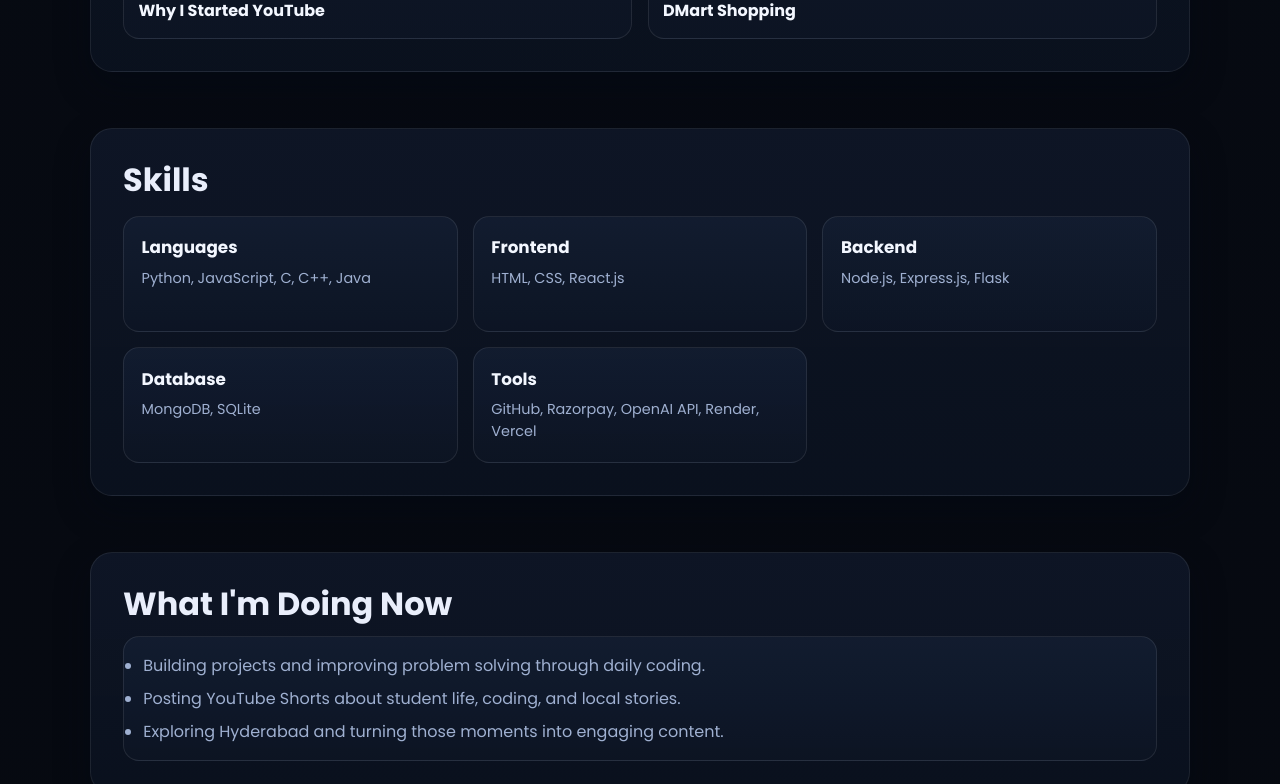
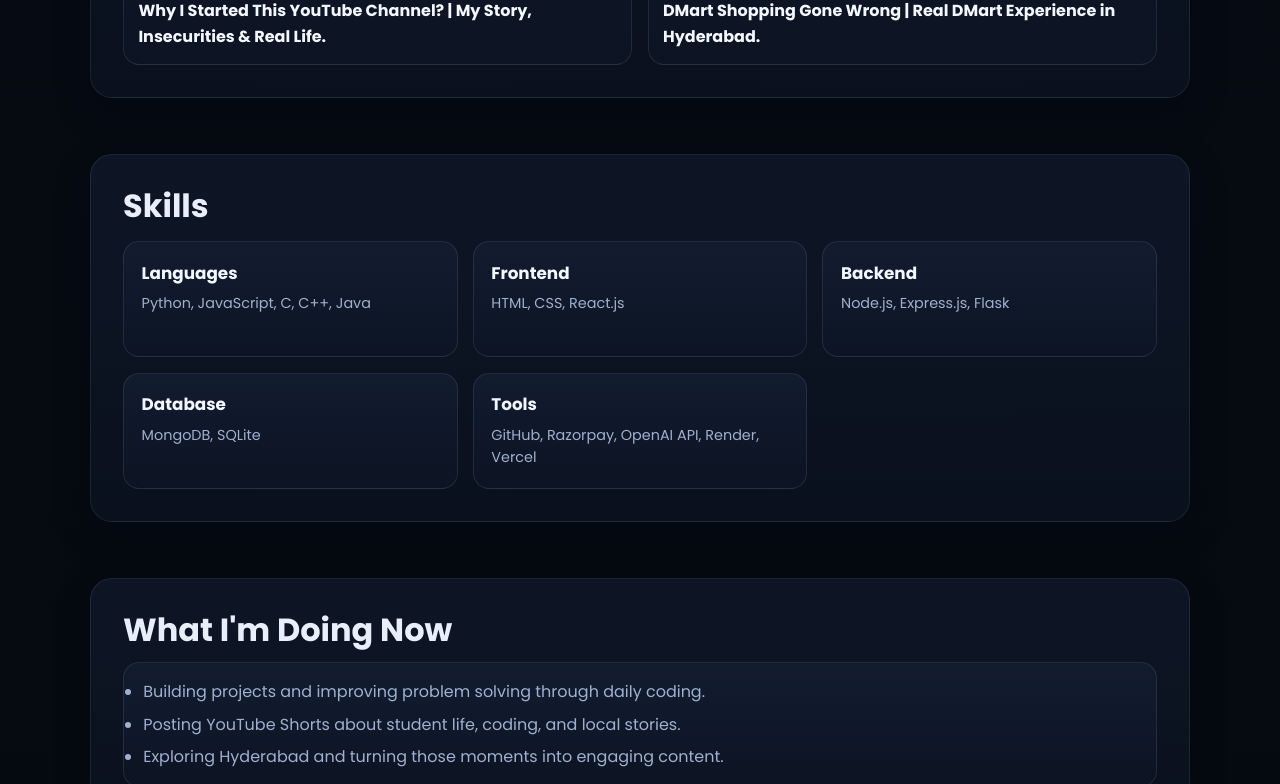
Before and after one commit to khan9523/furkan-portfolio, a plain HTML site: page index.html in a window 1280 px wide. Shown: the part 2023-2807 px from the top of the page. Drawn offline with Linux system fonts and the light colour scheme.

Commit message:
Update YouTube video titles in content section

```diff
--- a/index.html
+++ b/index.html
@@ -145,13 +145,13 @@
 
         <div class="cards-grid content-grid">
           <a class="card content-card hover-scale" href="https://youtu.be/qgFBNNZI5ww" target="_blank" rel="noopener noreferrer">
-            <img src="https://img.youtube.com/vi/qgFBNNZI5ww/hqdefault.jpg" alt="Why I Started YouTube" loading="lazy" />
-            <h3>Why I Started YouTube</h3>
+            <img src="https://img.youtube.com/vi/qgFBNNZI5ww/hqdefault.jpg" alt="Why I Started This YouTube Channel? | My Story, Insecurities &amp; Real Life." loading="lazy" />
+            <h3>Why I Started This YouTube Channel? | My Story, Insecurities &amp; Real Life.</h3>
           </a>
 
           <a class="card content-card hover-scale" href="https://youtu.be/GpfHUUXOIJk" target="_blank" rel="noopener noreferrer">
-            <img src="https://img.youtube.com/vi/GpfHUUXOIJk/hqdefault.jpg" alt="DMart Shopping" loading="lazy" />
-            <h3>DMart Shopping</h3>
+            <img src="https://img.youtube.com/vi/GpfHUUXOIJk/hqdefault.jpg" alt="DMart Shopping Gone Wrong | Real DMart Experience in Hyderabad." loading="lazy" />
+            <h3>DMart Shopping Gone Wrong | Real DMart Experience in Hyderabad.</h3>
           </a>
         </div>
       </section>
```
